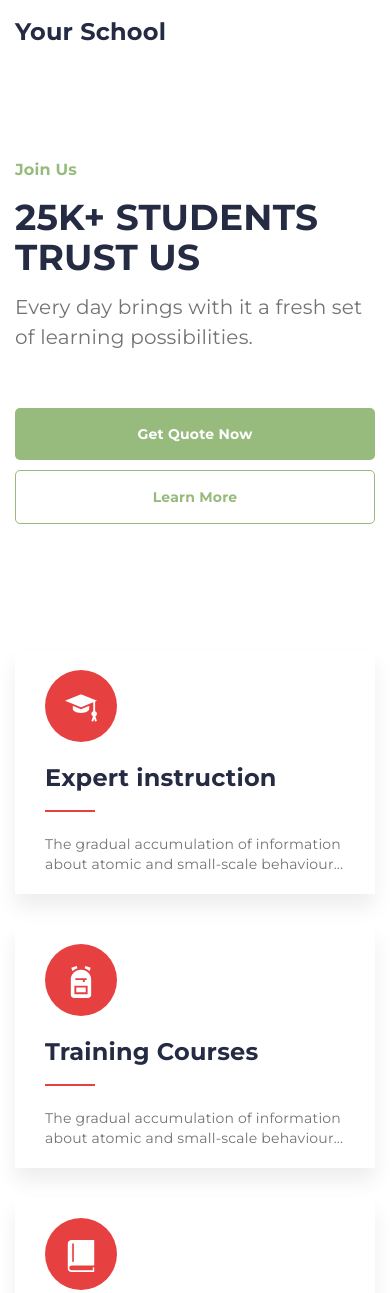
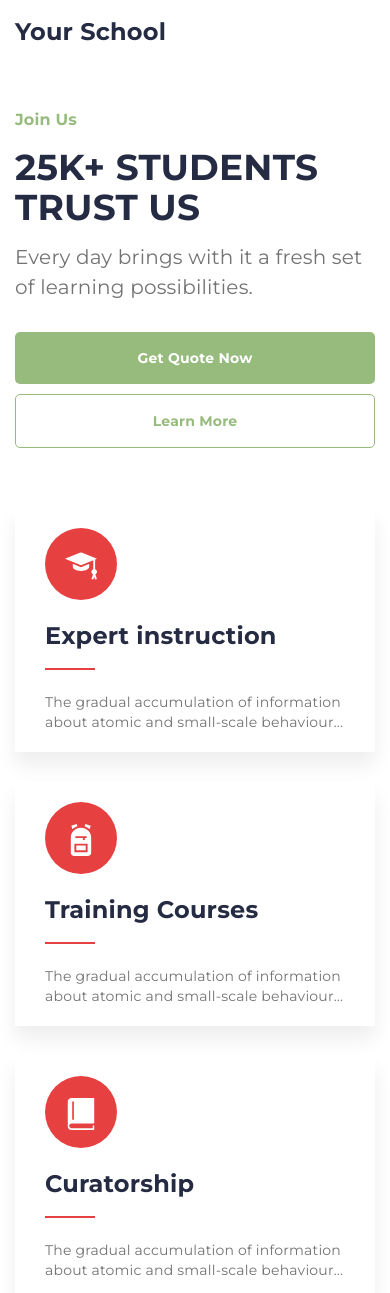
Before and after one commit to anti-fe/online-school, a plain HTML site: page index.html in a window 390 px wide. Shown: the top 1293 px of the page. Drawn offline with Linux system fonts and the light colour scheme.

Commit message:
change adaptive version for cards and fix margin in first-screen

```diff
--- a/index.html
+++ b/index.html
@@ -71,10 +71,12 @@
                         </svg>
                     </div>
                 </div>
+                <div class="card__body">
                     <h3 class="card__title">Expert instruction</h3>
                     <p class="card__text">The gradual accumulation of
                         information about atomic and
                         small-scale behaviour...</p>
+                </div>
             </div>
             <div class="header__card card">
                 <div class="card__header">
@@ -84,10 +86,12 @@
                         </svg>
                     </div>
                 </div>
+                <div class="card__body">
                     <h3 class="card__title">Training Courses</h3>
                     <p class="card__text">The gradual accumulation of
                         information about atomic and
                         small-scale behaviour...</p>
+                </div>
             </div>
             <div class="header__card card">
                 <div class="card__header">
@@ -97,10 +101,12 @@
                         </svg>
                     </div>
                 </div>
+                <div class="card__body">
                     <h3 class="card__title">Curatorship</h3>
                     <p class="card__text">The gradual accumulation of
                         information about atomic and
                         small-scale behaviour...</p>
+                </div>
             </div>
         </div>
     </header>
--- a/styles/scss/_header.scss
+++ b/styles/scss/_header.scss
@@ -10,6 +10,10 @@
         margin-top: 110px;
         margin-bottom: 126px;
         position: relative;
+        @media (max-width: 400px) {
+            margin-top: 60px;
+            margin-bottom: 60px;
+        }
     }
     &__screen-photo {
         @media (max-width: 892px) {
@@ -99,6 +103,9 @@
     }
     &__main-text {
         margin-bottom: 56px;
+        @media (max-width: 400px) {
+            margin-bottom: 30px;
+        }
     }
     &__above-title {
         @include text-h5;
@@ -150,7 +157,7 @@
         &:focus {
             background-color: $c-primary-hover;
         }
-        @media (max-width: 600px) {
+        @media (max-width: 400px) {
             padding: 15px 30px;
             margin-right: 0;
             margin-bottom: 10px;
@@ -327,6 +334,12 @@
     @media (max-width: 992px) {
         padding: 20px 30px;
     }
+    @media (max-width: 546px) {
+        @include flex(space-between, center, row)
+    }
+    @media (max-width: 426px) {
+        @include flex(space-between, center, column)
+    }
     &:hover {
         transform: translateY(-10px);
         -webkit-transform: translateY(-10px);
```
Also changed, not shown: styles/css/style.css, 1 other file. Lines whose indentation alone changed are shown as unchanged.
